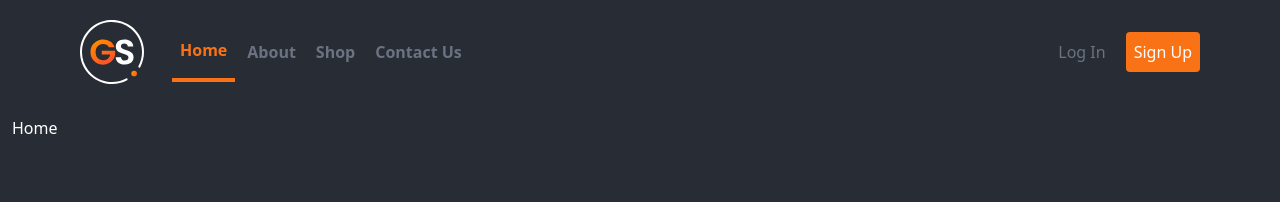
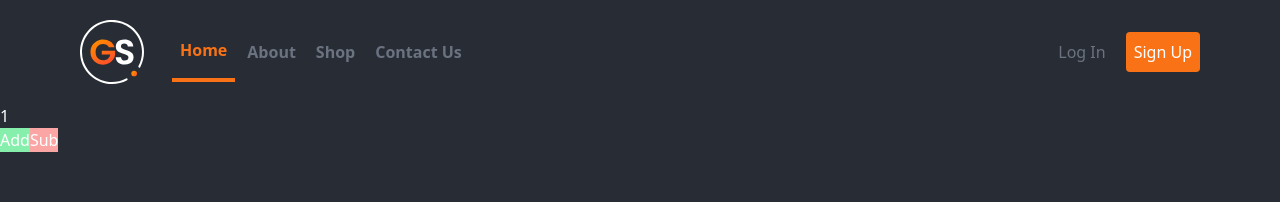
Before and after one commit to JorgeAVargasC/tzuzulcodebootcamp-frontend-react-project-2, a React (Create React App) app: page / in a window 1280 px wide. Shown: the top 202 px of the page. Built offline with nearby package versions, Linux system fonts and the light colour scheme; no server answers.

Commit message:
Counter Reducer

```diff
--- a/src/pages/Home.jsx
+++ b/src/pages/Home.jsx
@@ -1,7 +1,28 @@
-import React from 'react'
+import React, { useReducer } from "react";
+import counterReducer, { initialState } from "../reducers/counterReducer";
 
 export default function Home() {
-  return (
-    <div className='p-3'>Home</div>
-  )
+	const [state, dispatch] = useReducer(counterReducer, initialState);
+	return (
+		<>
+			<p>{state.counter}</p>
+
+			<button
+				className="bg-green-300"
+				onClick={() => {
+					dispatch({ type: "ADD" });
+				}}
+			>
+				Add
+			</button>
+			<button
+				className="bg-red-300"
+				onClick={() => {
+					dispatch({ type: "SUB" });
+				}}
+			>
+				Sub
+			</button>
+		</>
+	);
 }
--- a/src/pages/Login.jsx
+++ b/src/pages/Login.jsx
@@ -2,14 +2,14 @@ import React, { useState, useContext } from "react";
 import { post } from "../api";
 import Errors from "../components/Errors";
 import { FcGoogle } from "react-icons/fc";
+import { FaFacebookSquare } from "react-icons/fa";
 import { authContext } from "../context/Auth";
 import { useNavigate } from "react-router-dom";
 
 export default function Login() {
+	const { setUser } = useContext(authContext);
 
-	const {setUser} = useContext(authContext);
-
-	const navigate = useNavigate()
+	const navigate = useNavigate();
 
 	const [errors, setErrors] = useState({
 		isErrors: false,
@@ -24,25 +24,23 @@ export default function Login() {
 			email: email.value,
 			password: password.value,
 		})
-			.then(({user}) => {
-
+			.then(({ user }) => {
 				setUser({
 					logged: true,
-					user
+					user,
 				});
-				navigate("/")
+				navigate("/");
 			})
 			.catch((error) => {
 				setErrors({
 					isErrors: true,
-					errors: error.errors.map(e=>e.message),
+					errors: error.errors.map((e) => e.message),
 				});
 			});
 	};
 
 	return (
 		<>
-
 			<form
 				className="bg-zinc-800 border-zinc-600 p-5 w-1/2 mx-auto my-10 flex flex-col gap-5 shadow-md border rounded text-black"
 				onSubmit={login}
@@ -56,7 +54,13 @@ export default function Login() {
 				className="flex items-center gap-3 bg-zinc-800 rounded text-white w-max mx-auto p-3 my-10 shadow-md"
 				href="https://backendnodejstzuzulcode.uw.r.appspot.com/api/auth/google"
 			>
-				<FcGoogle /> Iniciar sesión con Google
+				<FcGoogle /> Google Login
+			</a>
+			<a
+				className="flex items-center gap-3 bg-zinc-800 w-max mx-auto p-3 my-10 shadow-md"
+				href="https://backendnodejstzuzulcode.uw.r.appspot.com/api/auth/facebook"
+			>
+				<FaFacebookSquare /> Facebook Login
 			</a>
 
 			<Errors errors={errors} />
--- a/src/pages/SignUp.jsx
+++ b/src/pages/SignUp.jsx
@@ -2,13 +2,13 @@ import React, { useState, useContext } from "react";
 import { post } from "../api";
 import Errors from "../components/Errors";
 import { FcGoogle } from "react-icons/fc";
+import { FaFacebookSquare } from "react-icons/fa";
 import { authContext } from "../context/Auth";
-import { useNavigate } from 'react-router-dom'
+import { useNavigate } from "react-router-dom";
 
 export default function SignUp() {
-
-	const {setUser} = useContext(authContext);
-    const navigate = useNavigate()
+	const { setUser } = useContext(authContext);
+	const navigate = useNavigate();
 
 	const [errors, setErrors] = useState({
 		isErrors: false,
@@ -17,36 +17,35 @@ export default function SignUp() {
 
 	const signup = (event) => {
 		event.preventDefault();
-		const {name, email, password } = event.target;
+		const { name, email, password } = event.target;
 
 		post("/api/auth/signup", {
-            name:name.value,
+			name: name.value,
 			email: email.value,
 			password: password.value,
 		})
-			.then(({user}) => {
+			.then(({ user }) => {
 				setUser({
 					logged: true,
-					user
+					user,
 				});
-                navigate("/")
+				navigate("/");
 			})
 			.catch((error) => {
 				setErrors({
 					isErrors: true,
-					errors: error.errors.map(e=>e.message),
+					errors: error.errors.map((e) => e.message),
 				});
 			});
 	};
 
 	return (
 		<>
-
 			<form
 				className="my-10 bg-zinc-800 border-zinc-600 p-5 w-1/2 mx-auto flex flex-col gap-5 shadow-md border rounded text-black"
 				onSubmit={signup}
 			>
-                <input className="p-2 shadow-md" type="text" name="name" />
+				<input className="p-2 shadow-md" type="text" name="name" />
 				<input className="p-2 shadow-md" type="email" name="email" />
 				<input className="p-2 shadow-md" type="password" name="password" />
 				<button className="bg-orange-600 text-white p-2">Sign Up</button>
@@ -58,6 +57,12 @@ export default function SignUp() {
 			>
 				<FcGoogle /> Google Sign Up
 			</a>
+			<a
+				className="flex items-center gap-3 bg-zinc-800 w-max mx-auto p-3 my-10 shadow-md"
+				href="https://backendnodejstzuzulcode.uw.r.appspot.com/api/auth/facebook"
+			>
+				<FaFacebookSquare /> Facebook Sign Up
+			</a>
 
 			<Errors errors={errors} />
 		</>
--- /dev/null
+++ b/src/reducers/counterReducer.js
@@ -0,0 +1,38 @@
+export const initialState = {
+    counter: 0
+}
+
+initialState.counter = initialState.counter + 1
+
+/**
+ *
+ * action: Object(type,payload)
+ *
+ */
+
+export default function counterReducer(state, action) {
+    let newState
+
+    // Proceso de reducción
+    switch (action.type) {
+        case 'ADD':
+            newState = {
+                counter: state.counter + 1
+            }//nuevo objeto
+            break;
+
+        case 'SUB':
+            newState = {
+                counter: state.counter - 1
+            }
+            break;
+
+        default:
+            newState = {
+                counter: state.counter
+            }
+            break;
+    }
+
+    return newState
+}
```
